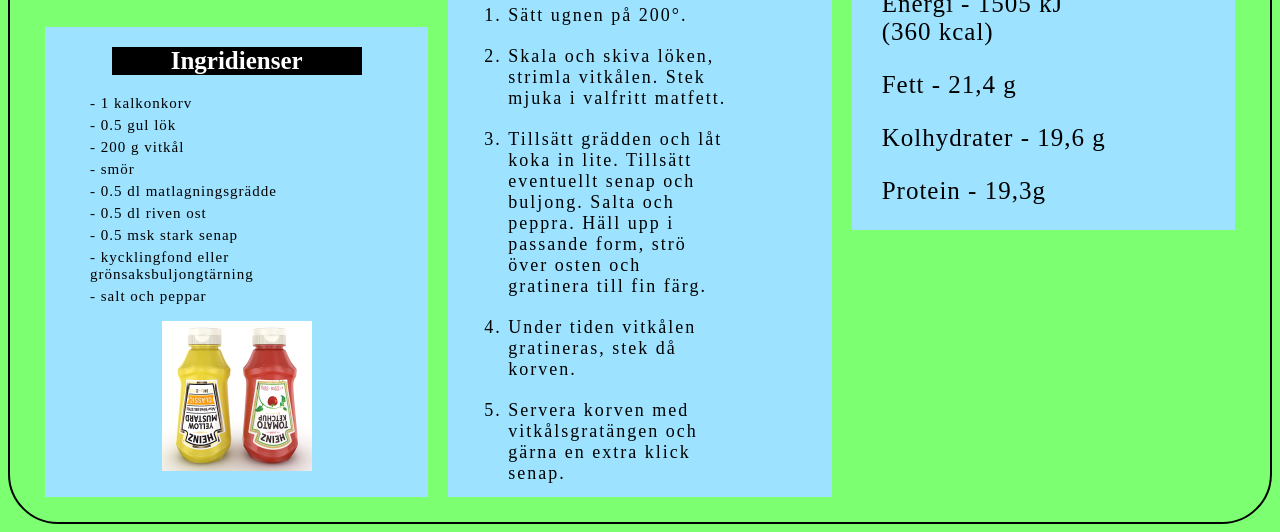
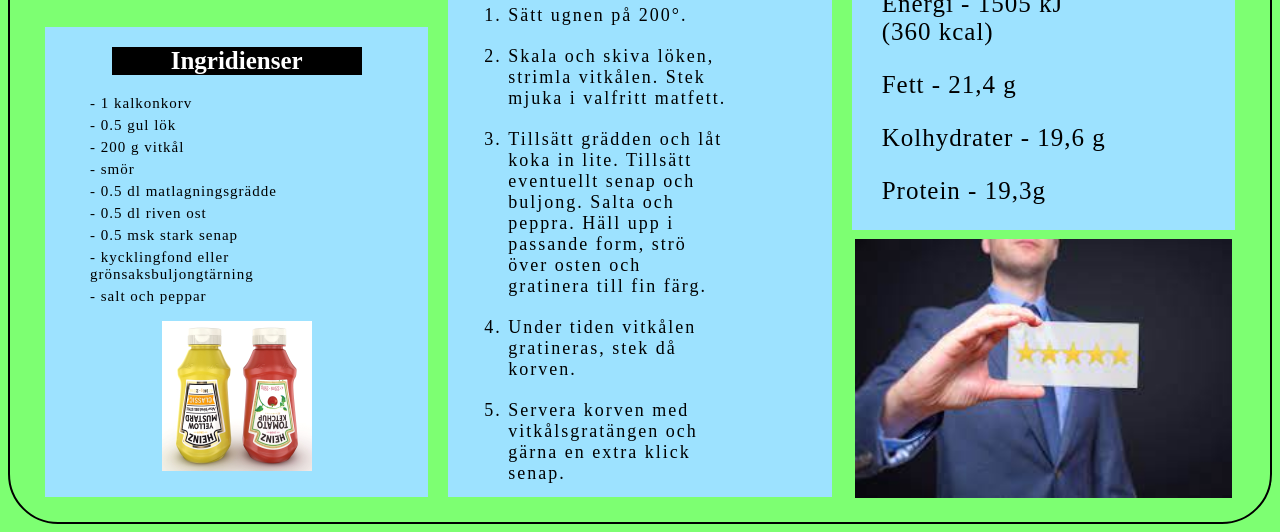
Before and after one commit to TE22E-Axel-Sjoholm/projekt, a plain HTML site: page index.html in a window 1280 px wide. Shown: the part 572-1104 px from the top of the page. Drawn offline with Linux system fonts and the light colour scheme.

Commit message:
satt ut och placerade bild på 5 stars

```diff
--- a/index.html
+++ b/index.html
@@ -65,6 +65,9 @@
                 <img src="img/ketchup och senap.webp" alt="bild på ketchup och senap">
             </div>
             </div>
+            <div class="femstarsbild">
+                <img src="img/rating.webp" alt="Man som håller upp en lapp med fem stjärnor på ">
+            </div>
     </main>
 </body>
 </html>
--- a/style.css
+++ b/style.css
@@ -156,3 +156,15 @@ ul{
     display: flex;
     justify-content: center;
 }
+.femstarsbild img{
+    width: 377px;
+}
+.femstarsbild{
+    grid-column-start: 3;
+    grid-column-end: 4;
+    grid-row-start: 3;
+    grid-row-end: 4;
+    margin-left: auto;
+    margin-right: auto;
+    margin-top: 212px;
+}
```
Also changed, not shown: img/rating.webp (added).
